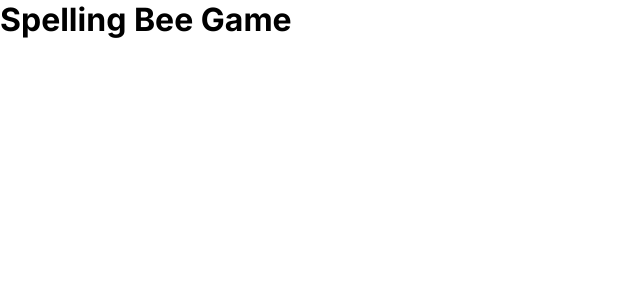
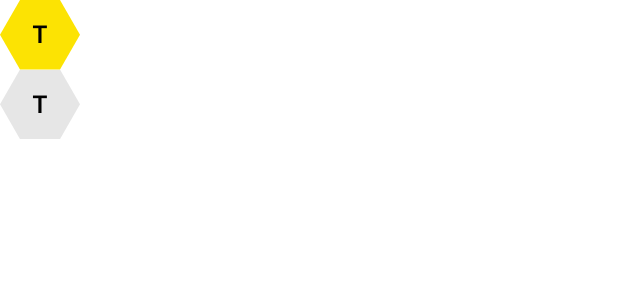
Before and after one commit to berkkasapoglu/spelling-bee-game, a Next.js app: page /en in a window 1280 px wide. Shown: the top 300 px of the page, without its empty margins (0-640 px from the left). Built offline with nearby package versions, Linux system fonts and the light colour scheme.

Commit message:
feat: hive cell

```diff
--- /dev/null
+++ b/src/app/[lang]/components/hive-cell/HiveCell.module.scss
@@ -0,0 +1,24 @@
+.hex {
+  --hex-width: 80px;
+
+  width: var(--hex-width);
+  height: calc(var(--hex-width) * 2 / 2.3);
+  clip-path: polygon(25% 0, 75% 0%, 100% 50%, 75% 100%, 25% 100%, 0% 50%);
+  display: flex;
+  justify-content: center;
+  align-items: center;
+  cursor: pointer;
+
+  &.middle {
+    background-color: #fce303;
+  }
+
+  &.outer {
+    background-color: #e6e6e6;
+  }
+
+  .letter {
+    font-size: 1.5rem;
+    font-weight: 600;
+  }
+}
--- /dev/null
+++ b/src/app/[lang]/components/hive-cell/HiveCell.tsx
@@ -0,0 +1,18 @@
+import classNames from 'classnames';
+import classes from './HiveCell.module.scss';
+
+type HiveVariant = 'middle' | 'outer';
+
+interface IProps {
+  variant?: HiveVariant;
+  letter: string;
+}
+
+function HiveCell({ variant = 'outer', letter }: IProps) {
+  return (
+    <div className={classNames([classes.hex, classes[variant]])}>
+      <p className={classes.letter}>{letter}</p>
+    </div>
+  );
+}
+export default HiveCell;
--- a/src/app/[lang]/layout.tsx
+++ b/src/app/[lang]/layout.tsx
@@ -16,7 +16,6 @@ interface IProps {
 }
 
 export default function RootLayout({ children, params }: IProps) {
-  console.log('params.lang', params.lang);
   return (
     <html lang={params.lang}>
       <body className={inter.className}>{children}</body>
--- a/src/app/[lang]/page.tsx
+++ b/src/app/[lang]/page.tsx
@@ -1,3 +1,4 @@
+import HiveCell from './components/hive-cell/HiveCell';
 import { Locales, getDictionary } from './dictionaries';
 
 interface IProps {
@@ -9,5 +10,10 @@ interface IProps {
 export default async function Home({ params: { lang } }: IProps) {
   const dict = await getDictionary(lang);
 
-  return <h1>Spelling Bee Game</h1>;
+  return (
+    <div>
+      <HiveCell letter="T" variant="middle" />
+      <HiveCell letter="T" />
+    </div>
+  );
 }
--- a/src/middleware.ts
+++ b/src/middleware.ts
@@ -14,8 +14,6 @@ export function middleware(request: NextRequest) {
   const pathnameHasLocale = locales.some(
     (locale) => pathname.startsWith(`/${locale}/`) || pathname === `/${locale}`
   );
-
-  console.log('pathnameHasLocale', pathnameHasLocale);
 
   if (pathnameHasLocale) return;
 
```
